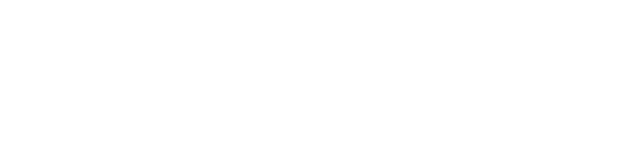
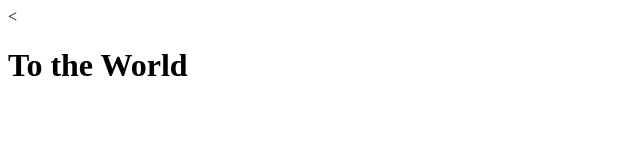
Before and after one commit to SK7317/git-two, a plain HTML site: page index.html in a window 1280 px wide. Shown: the whole page, without its empty margins (0-640 px from the left). Drawn offline with Linux system fonts and the light colour scheme.

Commit message:
Added h1 tag to index.html

```diff
--- a/index.html
+++ b/index.html
@@ -5,6 +5,6 @@
     <title>Welcome</title>
   </head>
   <body>
-
+    <<h1>To the World</h1>
   </body>
 </html>
```
